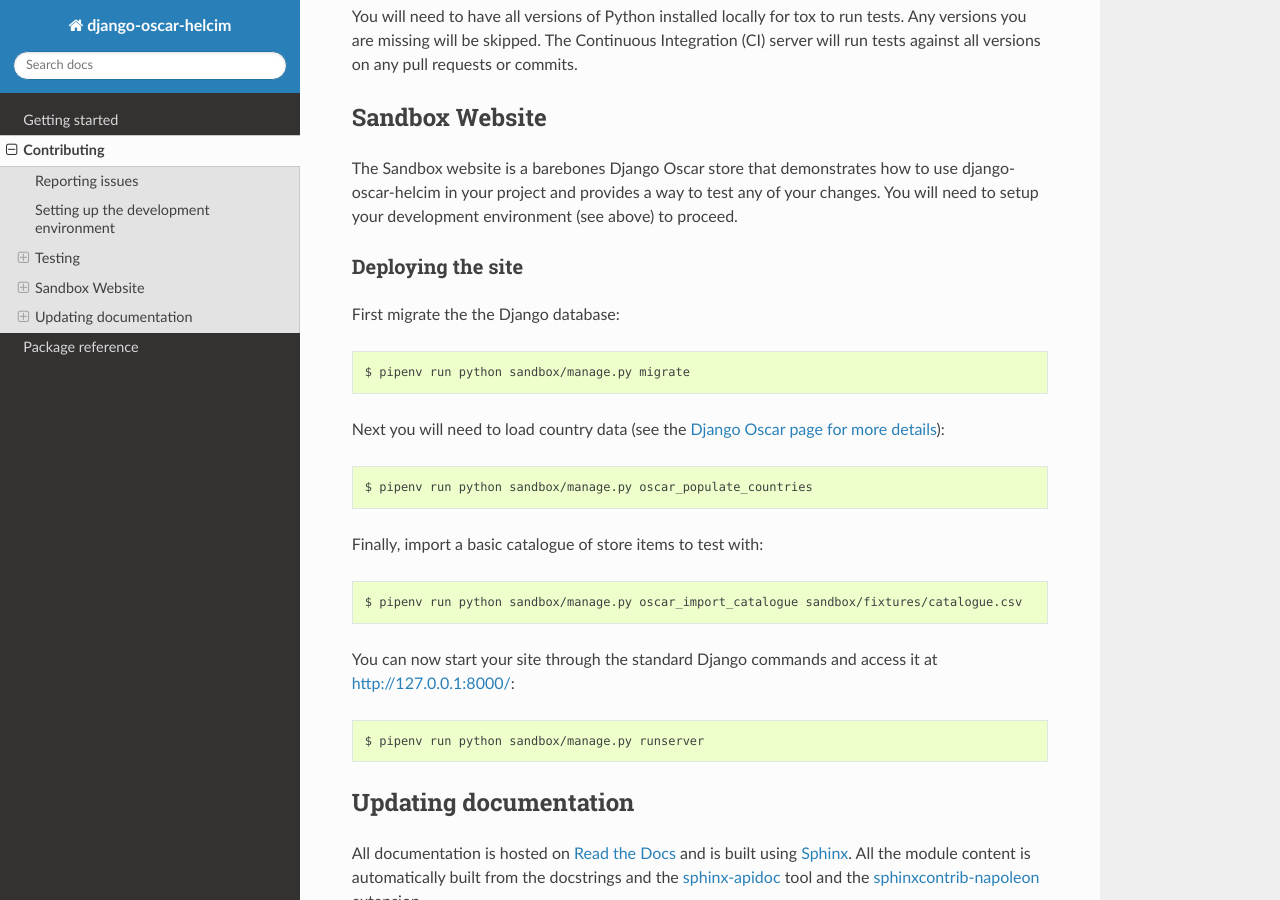
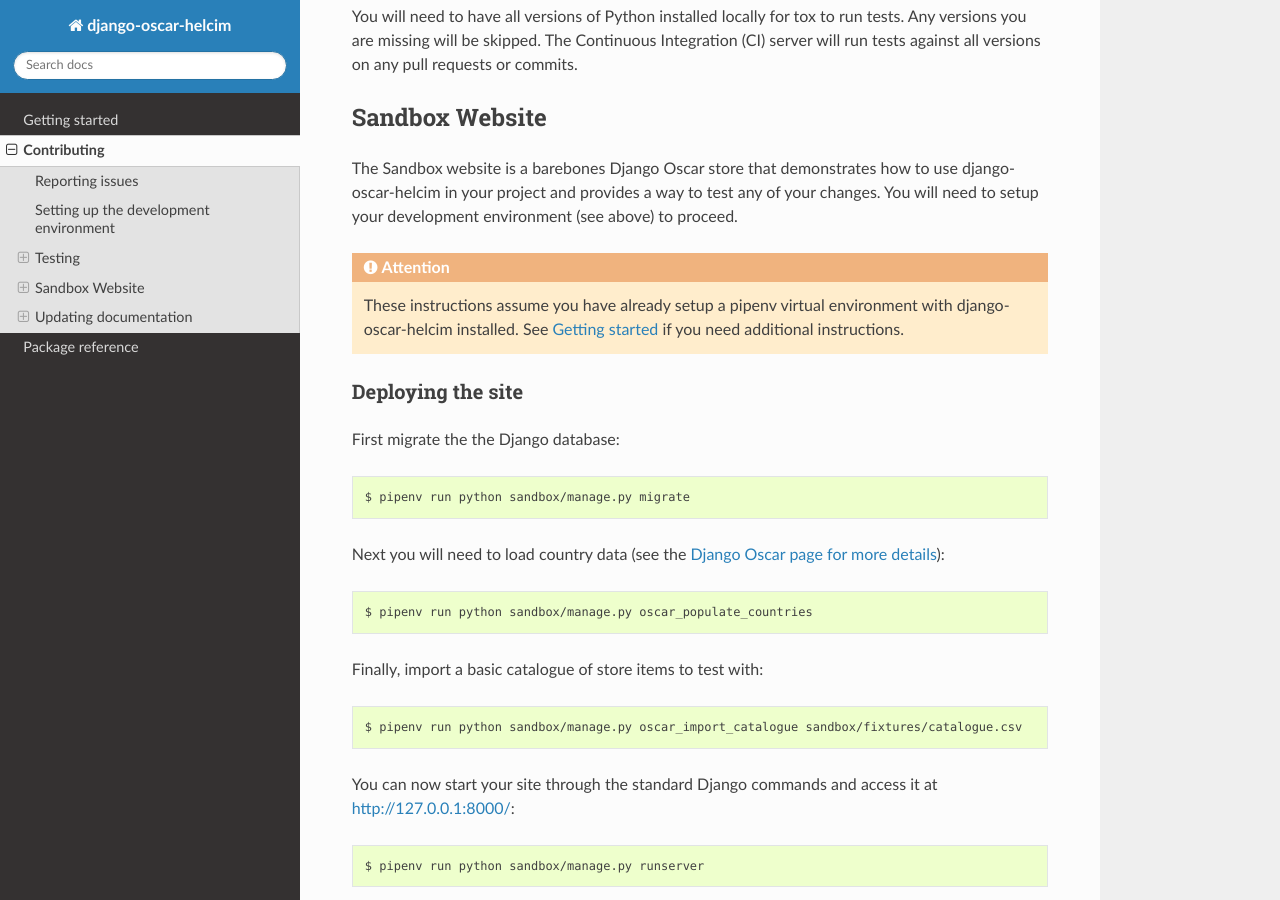
Before and after one commit to studybuffalo/django-helcim, a Sphinx documentation site: the page built from docs/contributing.rst, in a window 1280 px wide and 900 px high, scrolled down 1823 px. Built offline with Sphinx 7.4.7 and the Read the Docs theme 2.0.0, drawn with Linux system fonts in a browser that asks for light colours.

```diff
--- a/docs/contributing.rst
+++ b/docs/contributing.rst
@@ -102,6 +102,14 @@ how to use django-oscar-helcim in your project and provides a way to
 test any of your changes. You will need to setup your development
 environment (see above) to proceed.
 
+.. attention::
+
+    These instructions assume you have already setup a pipenv virtual
+    environment with django-oscar-helcim installed. See `Getting started`_ if
+    you need additional instructions.
+
+    .. _Getting started: https://django-oscar-helcim.readthedocs.io/en/latest/installation.html#install-django-oscar-helcim-and-its-dependencies
+
 Deploying the site
 ==================
 
```
Also changed, not shown: README.rst (+28 -4 lines).
